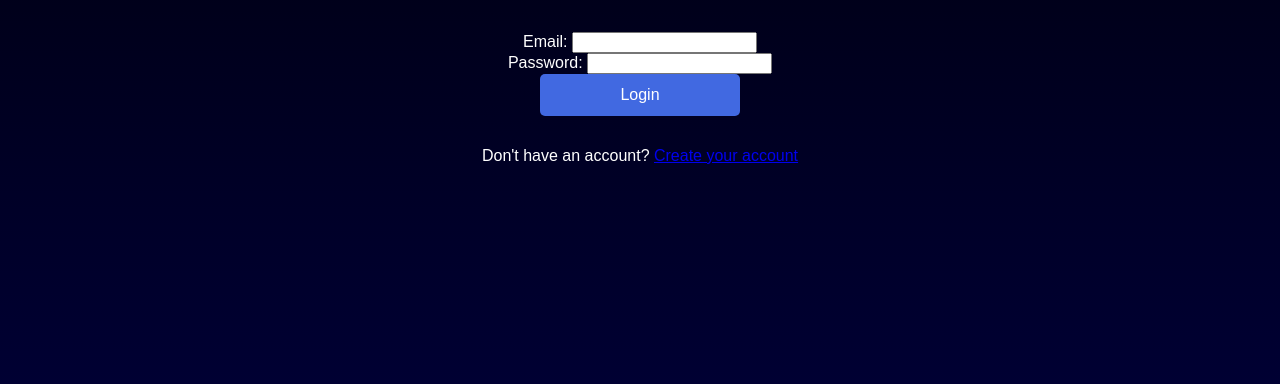
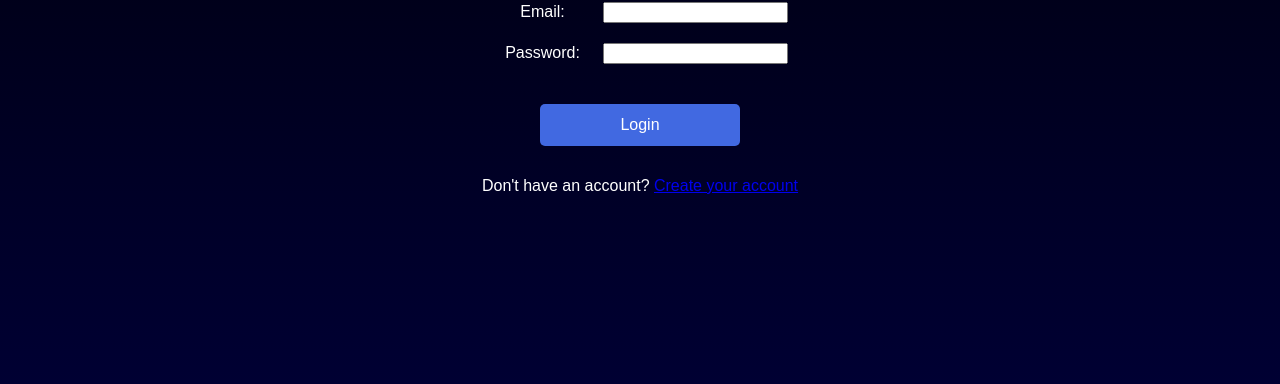
Before and after one commit to pran1423/AI-Financial-Portfolio-Tracker, a plain HTML site: page frontend/login-page/login.html in a window 1280 px wide. Shown: the part 416-800 px from the top of the page. Drawn offline with Linux system fonts and the light colour scheme.

Commit message:
Updated login and create account pages with improved spacing and alignment

```diff
--- a/frontend/login-page/login.html
+++ b/frontend/login-page/login.html
@@ -5,6 +5,20 @@
     <meta name="viewport" content="width=device-width, initial-scale=1.0">
     <title>FutureSense Login</title>
     <link rel="stylesheet" href="styles.css">
+    <style>
+        .form-group {
+            display: flex;
+            align-items: center;
+            margin-bottom: 20px; /* Adjust this value to increase/decrease spacing */
+        }
+        .form-group label {
+            width: 100px; /* Adjust this value to set the label width */
+            margin-right: 10px; /* Adjust this value to set the space between label and input */
+        }
+        .btn {
+            margin-top: 20px; /* Adjust this value to increase/decrease spacing */
+        }
+    </style>
 </head>
 <body>
 <div class="container">
@@ -15,12 +29,14 @@
     </div>
     <div class="buttons">
         <form>
-            <label for="email">Email:</label>
-            <input type="email" id="email" name="email" required>
-            <br>
-            <label for="password">Password:</label>
-            <input type="password" id="password" name="password" required>
-            <br>
+            <div class="form-group">
+                <label for="email">Email:</label>
+                <input type="email" id="email" name="email" required>
+            </div>
+            <div class="form-group">
+                <label for="password">Password:</label>
+                <input type="password" id="password" name="password" required>
+            </div>
             <button type="submit" class="btn">Login</button>
         </form>
         <p>Don't have an account? <a href="../create-account/create-account.html">Create your account</a></p>
```
Also changed, not shown: frontend/create-account/create-account.html (+20 -3 lines), frontend/landing-page/landingPage.html (renamed from frontend/landing-page/loginpage1.html).
